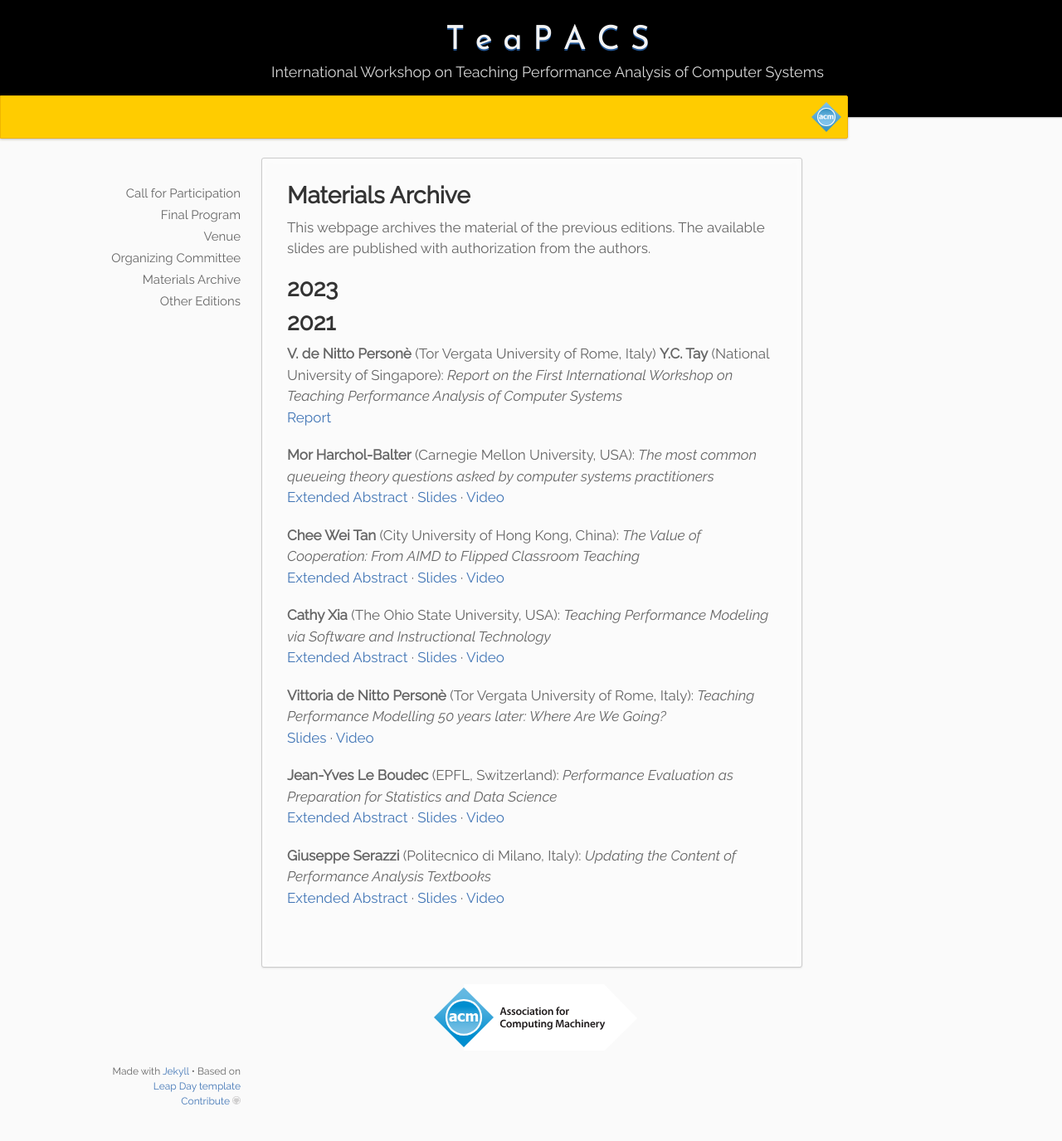
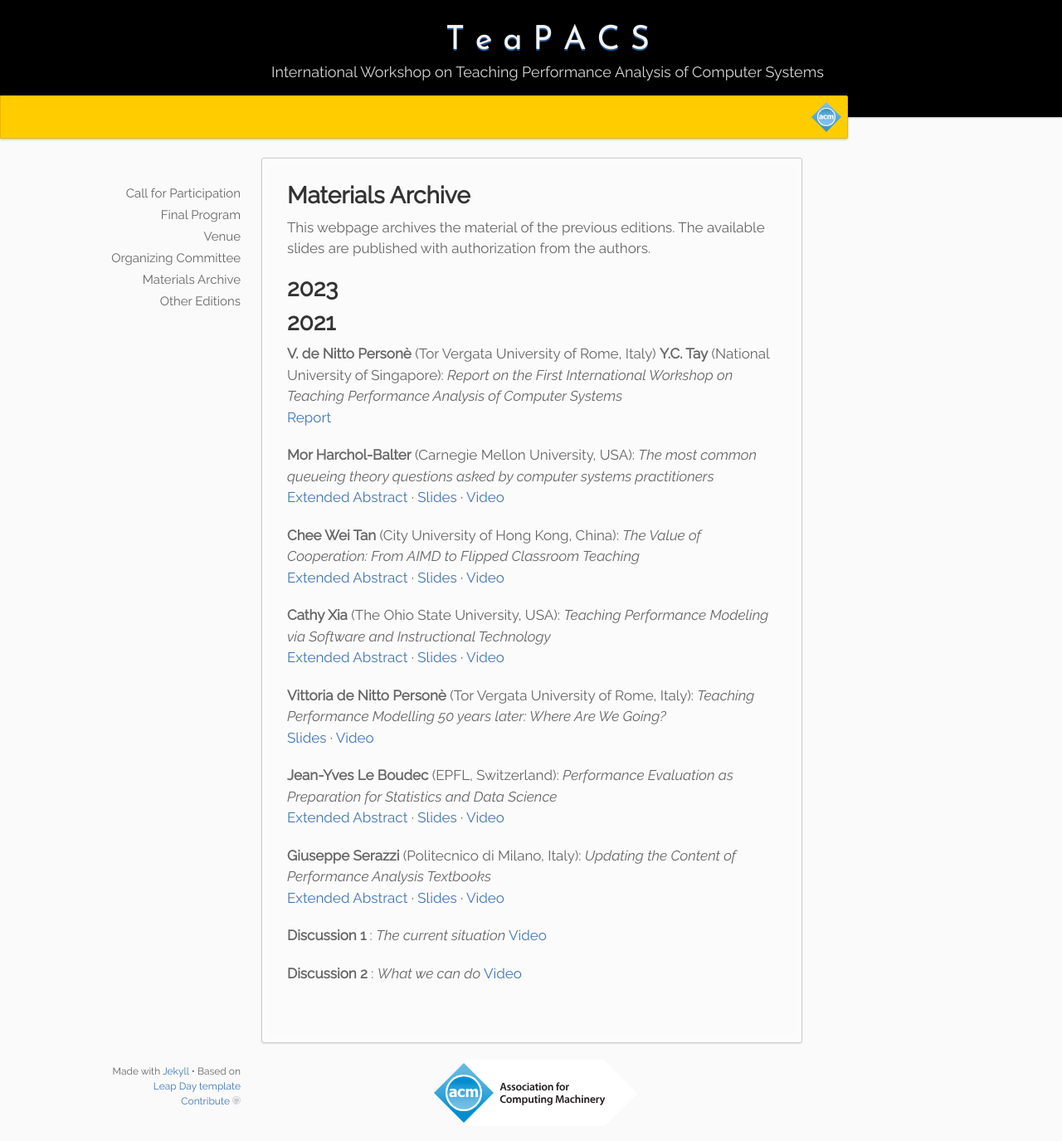
Before and after one commit to alessandropellegrini/teapacs.github.io, a Jekyll site: the page built from materials.md, in a window 1280 px wide and 1375 px high. Shown: the whole window at 83% size. Built offline with Jekyll 4.4.1, drawn with Linux system fonts in a browser that asks for light colours.

Commit message:
Update materials.md

```diff
--- a/materials.md
+++ b/materials.md
@@ -29,3 +29,9 @@ This webpage archives the material of the previous editions. The available slide
 
 **Giuseppe Serazzi** (Politecnico di Milano, Italy): _Updating the Content of Performance Analysis Textbooks_
 [Extended Abstract](https://dl.acm.org/doi/10.1145/3543146.3543152) · [Slides](materials/2021-serazzi.pdf) · [Video](https://www.youtube.com/watch?v=cZCJFpvcriY)
+
+**Discussion 1** : _The current situation_
+[Video](https://www.youtube.com/watch?v=uWLIE9ldFAU)
+
+**Discussion 2** : _What we can do_
+[Video](https://www.youtube.com/watch?v=_L9VaD4Etf0)
```
